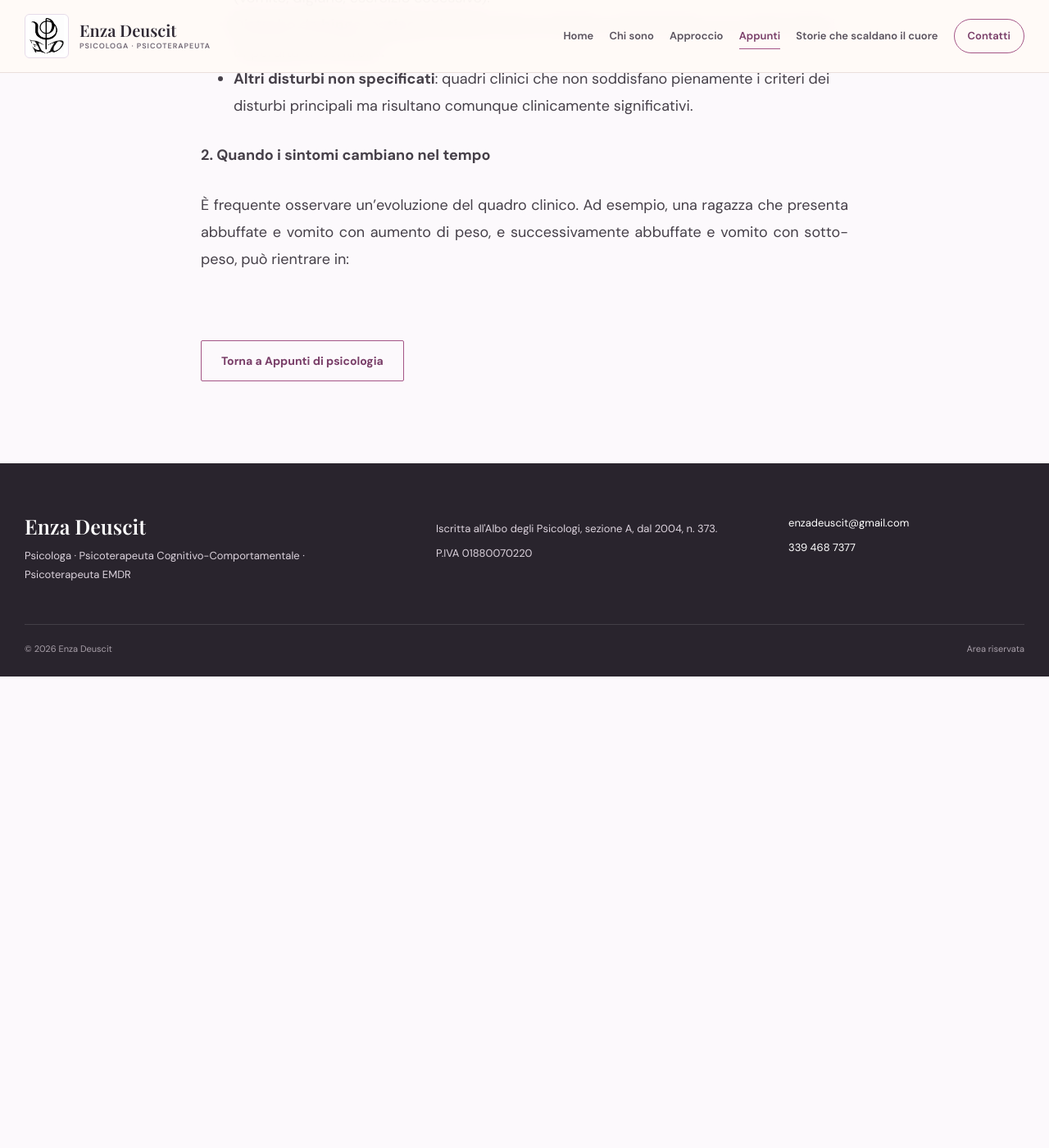
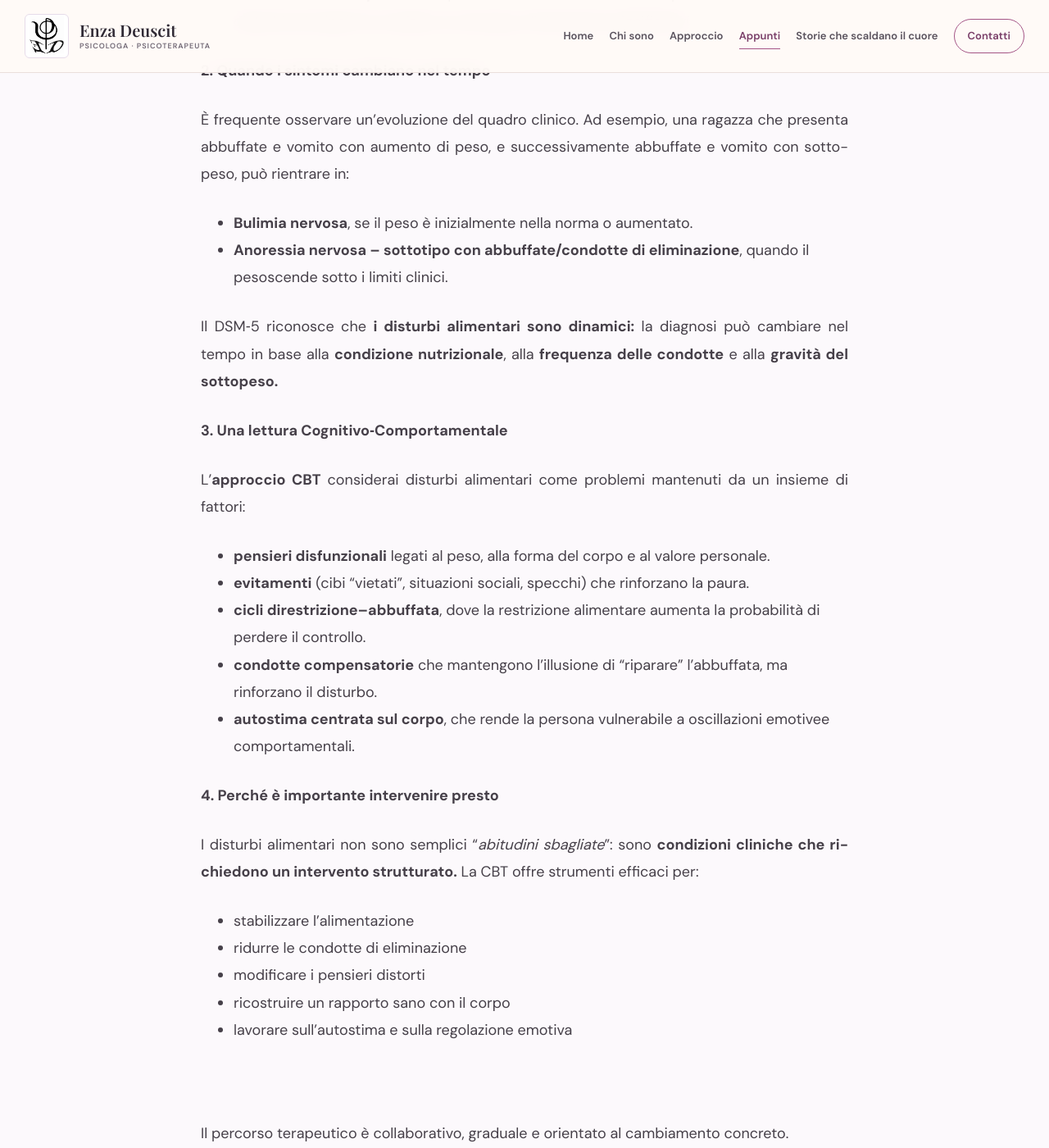
Before and after one commit to andreacoppari/enzadeuscit, a Jekyll site: the page built from _appunti/disturbi-del-comportamento-alimentare-una-lettura-clinica-secondo-il-dsm-5-e-l’approccio-cognitivo-comportamentale.md, in a window 1280 px wide and 1400 px high, scrolled down 1324 px. Shown: the whole window at 82% size. Built offline with Jekyll 4.4.1, drawn with Linux system fonts in a browser that asks for light colours; some web fonts are replaced; before the commit the page ends 2149 px from its top, so only the background shows below that; some of the changed text lies outside the part shown.

Commit message:
Update Appunto “disturbi-del-comportamento-alimentare-una-lettura-clinica-secondo-il-dsm-5-e-l’approccio-cognitivo-comportamentale”

```diff
--- a/_appunti/disturbi-del-comportamento-alimentare-una-lettura-clinica-secondo-il-dsm-5-e-l’approccio-cognitivo-comportamentale.md
+++ b/_appunti/disturbi-del-comportamento-alimentare-una-lettura-clinica-secondo-il-dsm-5-e-l’approccio-cognitivo-comportamentale.md
@@ -19,3 +19,30 @@ Il DSM‑5 identifica diversi quadri clinici, tra cui i principali:
 **2. Quando i sintomi cambiano nel tempo**
 
 È frequente osservare un’evoluzione del quadro clinico. Ad esempio, una ragazza che presenta abbuffate e vomito con aumento di peso, e successivamente abbuffate e vomito con sottopeso, può rientrare in:
+
+* **Bulimia nervosa**, se il peso è inizialmente nella norma o aumentato.
+* **Anoressia nervosa – sottotipo con abbuffate/condotte di eliminazione**, quando il pesoscende sotto i limiti clinici.
+
+Il DSM‑5 riconosce che **i disturbi alimentari sono dinamici:** la diagnosi può cambiare nel tempo in base alla **condizione nutrizionale**, alla **frequenza delle condotte** e alla **gravità del sottopeso.**
+
+**3. Una lettura Cognitivo‑Comportamentale**
+
+L’**approccio CBT** considerai disturbi alimentari come problemi mantenuti da un insieme di fattori:
+
+* **pensieri disfunzionali** legati al peso, alla forma del corpo e al valore personale.
+* **evitamenti** (cibi “vietati”, situazioni sociali, specchi) che rinforzano la paura.
+* **cicli direstrizione–abbuffata**, dove la restrizione alimentare aumenta la probabilità di perdere il controllo.
+* **condotte compensatorie** che mantengono l’illusione di “riparare” l’abbuffata, ma rinforzano il disturbo.
+* **autostima centrata sul corpo**, che rende la persona vulnerabile a oscillazioni emotivee comportamentali.
+
+**4. Perché è importante intervenire presto**
+
+I disturbi alimentari non sono semplici “*abitudini sbagliate*”: sono **condizioni cliniche che richiedono un intervento strutturato.** La CBT offre strumenti efficaci per:
+
+* stabilizzare l’alimentazione
+* ridurre le condotte di eliminazione
+* modificare i pensieri distorti
+* ricostruire un rapporto sano con il corpo
+* lavorare sull’autostima e sulla regolazione emotiva
+
+Il percorso terapeutico è collaborativo, graduale e orientato al cambiamento concreto.
```
Also changed, not shown: other parts of _appunti/disturbi-del-comportamento-alimentare-una-lettura-clinica-secondo-il-dsm-5-e-l’approccio-cognitivo-comportamentale.md (+3 -3 lines), images/uploads/dca.jpeg (added).
